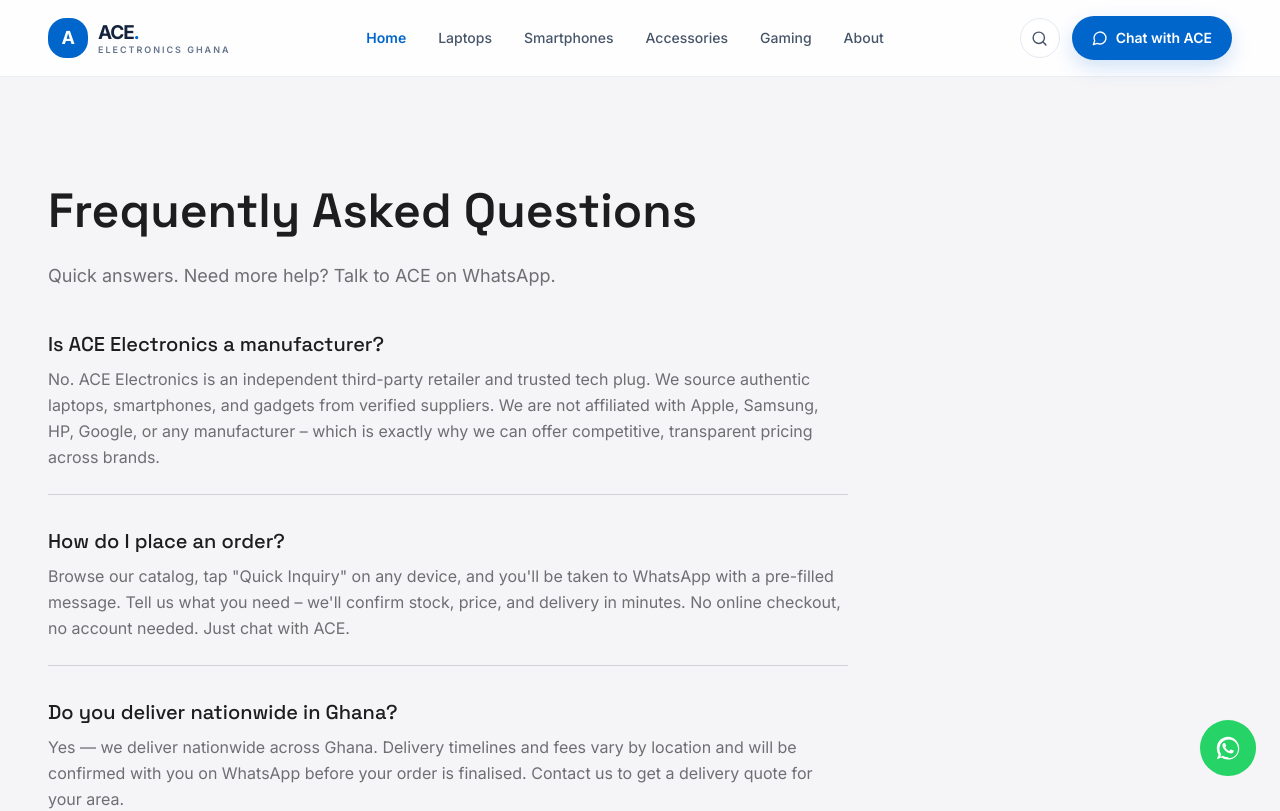
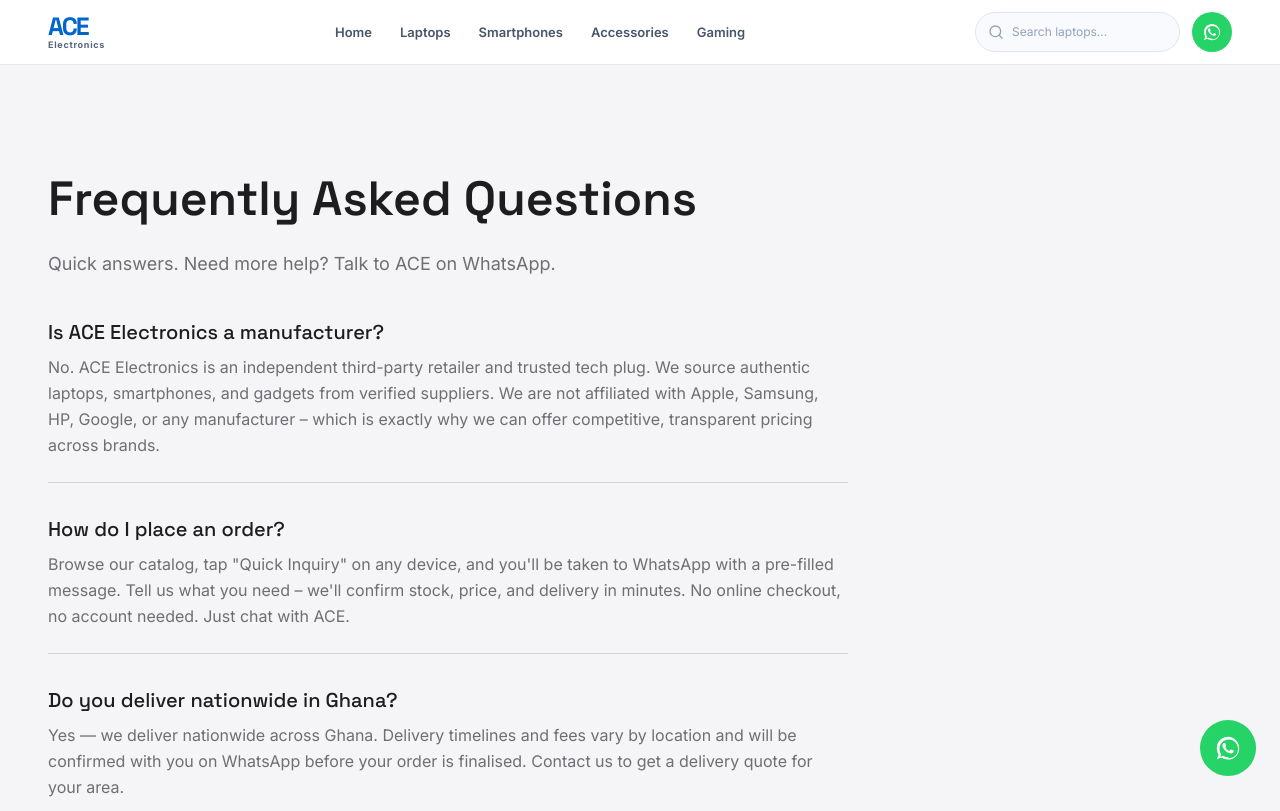
Before and after one commit to Bosman-best/my-nextjs-ace-electronics-web-build, a Next.js app: page /faqs in a window 1280 px wide. Shown: the top 811 px of the page. Built offline with nearby package versions, Linux system fonts and the light colour scheme.

Commit message:
Match compact reference header and WhatsApp navigation

```diff
--- a/components/redesign/StorefrontHeader.tsx
+++ b/components/redesign/StorefrontHeader.tsx
@@ -1,37 +1,45 @@
 'use client'
 
 import Link from 'next/link'
+import { usePathname } from 'next/navigation'
 import { useState } from 'react'
-import { Menu, X, Search, MessageCircle } from 'lucide-react'
+import { Menu, X, Search } from 'lucide-react'
+import WhatsAppIcon from '@/components/ui/WhatsAppIcon'
 
 const links = [
   { label: 'Laptops', href: '/laptops' },
   { label: 'Smartphones', href: '/smartphones' },
   { label: 'Accessories', href: '/accessories' },
   { label: 'Gaming', href: '/gaming' },
-  { label: 'About', href: '/about' },
 ]
 
 export default function StorefrontHeader() {
   const [menuOpen, setMenuOpen] = useState(false)
+  const pathname = usePathname()
   return (
-    <header className="sticky top-0 z-50 border-b border-slate-200/70 bg-white/90 backdrop-blur-xl">
-      <div className="mx-auto flex h-[76px] max-w-[1440px] items-center justify-between px-5 sm:px-8 lg:px-12">
-        <Link href="/" className="flex items-center gap-2.5" aria-label="ACE Electronics home">
-          <span className="grid h-10 w-10 place-items-center rounded-xl bg-[#0066CC] text-lg font-bold tracking-tight text-white">A</span>
-          <span className="leading-tight"><span className="block text-[19px] font-bold tracking-[-0.06em] text-[#14233B]">ACE<span className="text-[#0066CC]">.</span></span><span className="block text-[9px] font-semibold uppercase tracking-[.22em] text-slate-500">Electronics Ghana</span></span>
+    <header className="sticky top-0 z-50 border-b border-[#E5EAF1] bg-white/95 backdrop-blur-xl">
+      <div className="mx-auto flex h-[64px] max-w-[1440px] items-center justify-between gap-4 px-4 sm:px-8 lg:px-12">
+        <Link href="/" className="flex shrink-0 flex-col leading-[.9]" aria-label="ACE Electronics home">
+          <span className="font-heading text-[25px] font-extrabold tracking-[-.08em] text-[#0066CC]">ACE</span>
+          <span className="mt-1 text-[9px] font-bold tracking-[.08em] text-[#53647B]">Electronics</span>
         </Link>
-        <nav className="hidden items-center gap-8 lg:flex">
-          <Link href="/" className="text-sm font-semibold text-[#0066CC]">Home</Link>
-          {links.map(link => <Link key={link.href} href={link.href} className="text-sm font-medium text-slate-600 transition hover:text-[#0066CC]">{link.label}</Link>)}
+        <nav className="hidden h-full items-center gap-7 lg:flex">
+          <Link href="/" className={`relative flex h-full items-center text-[13px] font-semibold transition hover:text-[#0066CC] ${pathname === '/' ? 'text-[#0066CC] after:absolute after:bottom-[13px] after:left-0 after:h-[2px] after:w-full after:rounded-full after:bg-[#0066CC]' : 'text-slate-600'}`}>Home</Link>
+          {links.map(link => <Link key={link.href} href={link.href} className={`relative flex h-full items-center text-[13px] font-semibold transition hover:text-[#0066CC] ${pathname.startsWith(link.href) ? 'text-[#0066CC] after:absolute after:bottom-[13px] after:left-0 after:h-[2px] after:w-full after:rounded-full after:bg-[#0066CC]' : 'text-slate-600'}`}>{link.label}</Link>)}
         </nav>
         <div className="hidden items-center gap-3 lg:flex">
-          <Link href="/laptops" aria-label="Browse catalogue" className="grid h-10 w-10 place-items-center rounded-full border border-slate-200 bg-white text-slate-600 transition hover:border-[#0066CC] hover:text-[#0066CC]"><Search size={17}/></Link>
-          <a href="https://wa.me/233547981348?text=Hello%20ACE%20Electronics%2C%20I%27d%20like%20to%20make%20an%20enquiry." target="_blank" rel="noreferrer" className="inline-flex h-11 items-center gap-2 rounded-full bg-[#0066CC] px-5 text-sm font-semibold text-white shadow-[0_8px_20px_rgba(0,102,204,.18)] transition hover:-translate-y-0.5 hover:bg-[#0055ad]"><MessageCircle size={16}/> Chat with ACE</a>
+          <form action="/laptops" className="flex h-10 w-[205px] items-center gap-2 rounded-full border border-[#DCE5F0] bg-[#F8FAFD] px-3 focus-within:border-[#0066CC] focus-within:bg-white">
+            <Search size={16} className="shrink-0 text-slate-400" />
+            <input name="q" aria-label="Search laptops" placeholder="Search laptops..." className="w-full min-w-0 bg-transparent text-xs text-[#17243A] outline-none placeholder:text-slate-400" />
+          </form>
+          <a href="https://wa.me/233547981348?text=Hello%20ACE%20Electronics%2C%20I%27d%20like%20to%20make%20an%20enquiry." target="_blank" rel="noreferrer" aria-label="Chat with ACE on WhatsApp" className="grid h-10 w-10 place-items-center rounded-full bg-[#25D366] text-white transition hover:bg-[#1FB95A]"><WhatsAppIcon size={20} /></a>
         </div>
-        <button type="button" aria-label={menuOpen ? 'Close menu' : 'Open menu'} aria-expanded={menuOpen} onClick={() => setMenuOpen(!menuOpen)} className="grid h-11 w-11 place-items-center rounded-full border border-slate-200 text-slate-800 lg:hidden">{menuOpen ? <X size={20}/> : <Menu size={20}/>}</button>
+        <div className="flex items-center gap-2 lg:hidden">
+          <a href="https://wa.me/233547981348" target="_blank" rel="noreferrer" aria-label="Chat with ACE on WhatsApp" className="grid h-10 w-10 place-items-center rounded-full bg-[#25D366] text-white"><WhatsAppIcon size={20} /></a>
+          <button type="button" aria-label={menuOpen ? 'Close menu' : 'Open menu'} aria-expanded={menuOpen} onClick={() => setMenuOpen(!menuOpen)} className="grid h-10 w-10 place-items-center rounded-full border border-slate-200 text-slate-800">{menuOpen ? <X size={19}/> : <Menu size={19}/>}</button>
+        </div>
       </div>
-      {menuOpen && <div className="border-t border-slate-100 bg-white px-5 pb-6 pt-3 shadow-xl lg:hidden"><nav className="mx-auto flex max-w-[1440px] flex-col">{links.map(link => <Link key={link.href} href={link.href} onClick={() => setMenuOpen(false)} className="border-b border-slate-100 py-4 text-[15px] font-medium text-slate-700">{link.label}</Link>)}<a href="https://wa.me/233547981348" target="_blank" rel="noreferrer" className="mt-5 flex items-center justify-center gap-2 rounded-full bg-[#0066CC] px-5 py-3.5 text-sm font-semibold text-white"><MessageCircle size={17}/> Chat with ACE</a></nav></div>}
+      {menuOpen && <div className="border-t border-slate-100 bg-white px-5 pb-5 pt-2 shadow-xl lg:hidden"><nav className="mx-auto flex max-w-[1440px] flex-col"><Link href="/" onClick={() => setMenuOpen(false)} className="border-b border-slate-100 py-3.5 text-sm font-semibold text-slate-700">Home</Link>{links.map(link => <Link key={link.href} href={link.href} onClick={() => setMenuOpen(false)} className={`border-b border-slate-100 py-3.5 text-sm font-semibold ${pathname.startsWith(link.href) ? 'text-[#0066CC]' : 'text-slate-700'}`}>{link.label}</Link>)}<Link href="/about" onClick={() => setMenuOpen(false)} className="py-3.5 text-sm font-semibold text-slate-700">About ACE</Link><form action="/laptops" className="mt-2 flex h-11 items-center gap-2 rounded-full border border-[#DCE5F0] bg-[#F8FAFD] px-4"><Search size={16} className="text-slate-400"/><input name="q" aria-label="Search laptops" placeholder="Search laptops..." className="w-full bg-transparent text-sm outline-none"/></form></nav></div>}
     </header>
   )
 }
```
